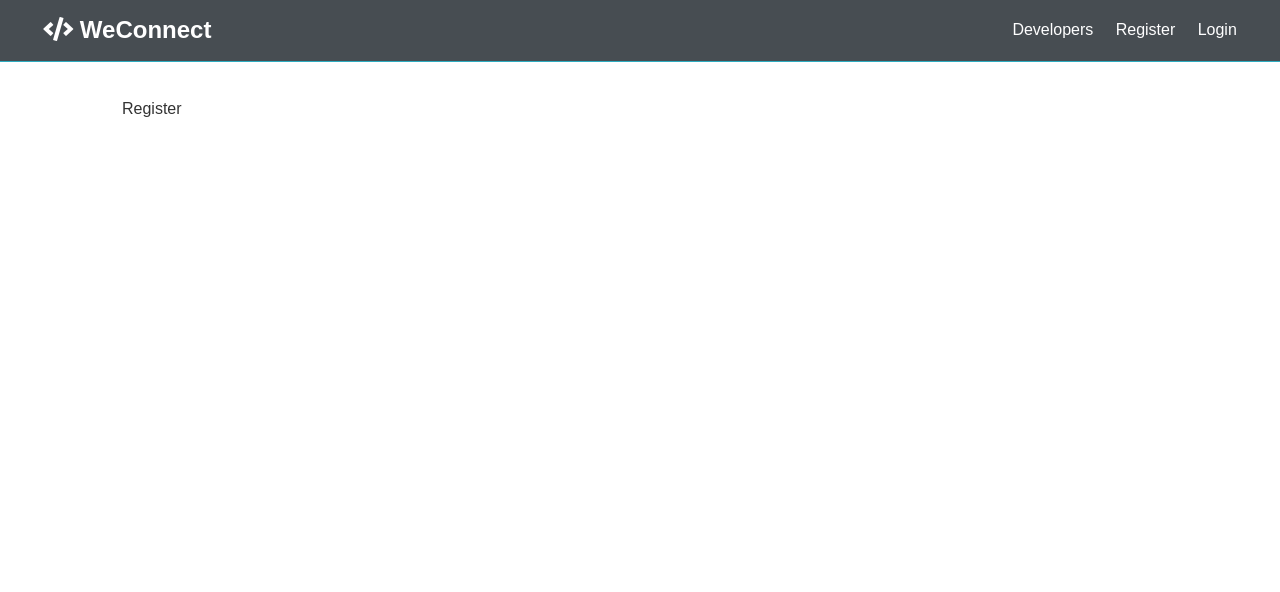
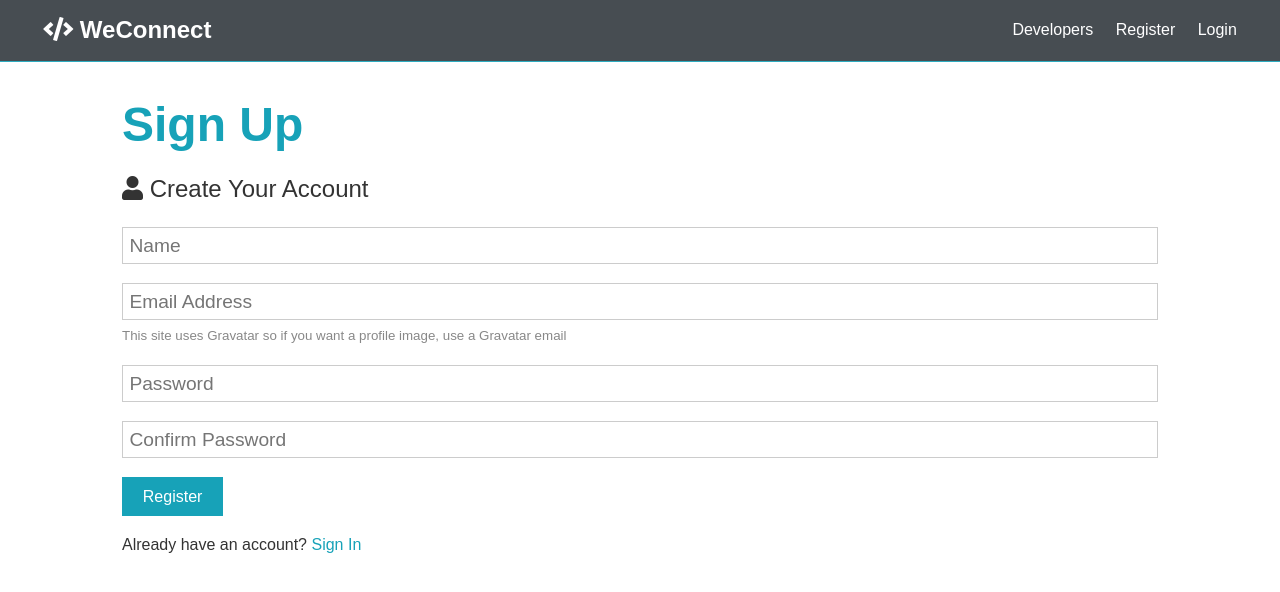
Before and after one commit to kghabi/WeConnect, a React (Create React App) app in the folder client/: page /register in a window 1280 px wide. Shown: the top 592 px of the page. Built offline with nearby package versions, Linux system fonts and the light colour scheme.

Commit message:
Create register form

```diff
--- a/client/src/components/auth/Register.js
+++ b/client/src/components/auth/Register.js
@@ -1,7 +1,82 @@
-import React from 'react';
+import React, { Fragment, useState } from 'react';
 
 const Register = () => {
-  return <div>Register</div>;
+  const [formData, setFormData] = useState({
+    name: '',
+    email: '',
+    password: '',
+    password2: '',
+  });
+  const { name, email, password, password2 } = formData;
+
+  const onChange = (e) =>
+    setFormData({ ...formData, [e.target.name]: e.target.value });
+  const onSubmit = (e) => {
+    e.preventDefault();
+    if (password !== password2) {
+      console.log('Passwords do not match');
+    } else {
+      console.log(formData);
+    }
+  };
+  return (
+    <Fragment>
+      <h1 className='large text-primary'>Sign Up</h1>
+      <p className='lead'>
+        <i className='fas fa-user'></i> Create Your Account
+      </p>
+      <form className='form' onSubmit={(e) => onSubmit(e)}>
+        <div className='form-group'>
+          <input
+            type='text'
+            placeholder='Name'
+            name='name'
+            value={name}
+            onChange={(e) => onChange(e)}
+            required
+          />
+        </div>
+        <div className='form-group'>
+          <input
+            type='email'
+            placeholder='Email Address'
+            name='email'
+            value={email}
+            onChange={(e) => onChange(e)}
+            required
+          />
+          <small className='form-text'>
+            This site uses Gravatar so if you want a profile image, use a
+            Gravatar email
+          </small>
+        </div>
+        <div className='form-group'>
+          <input
+            type='password'
+            placeholder='Password'
+            name='password'
+            value={password}
+            onChange={(e) => onChange(e)}
+            minLength='6'
+          />
+        </div>
+        <div className='form-group'>
+          <input
+            type='password'
+            placeholder='Confirm Password'
+            name='password2'
+            value={password2}
+            onChange={(e) => onChange(e)}
+            minLength='6'
+          />
+        </div>
+        <input type='submit' className='btn btn-primary' value='Register' />
+      </form>
+      <p className='my-1'>
+        Already have an account? <a href='login.html'>Sign In</a>
+      </p>
+    </Fragment>
+  );
 };
 
 export default Register;
```
